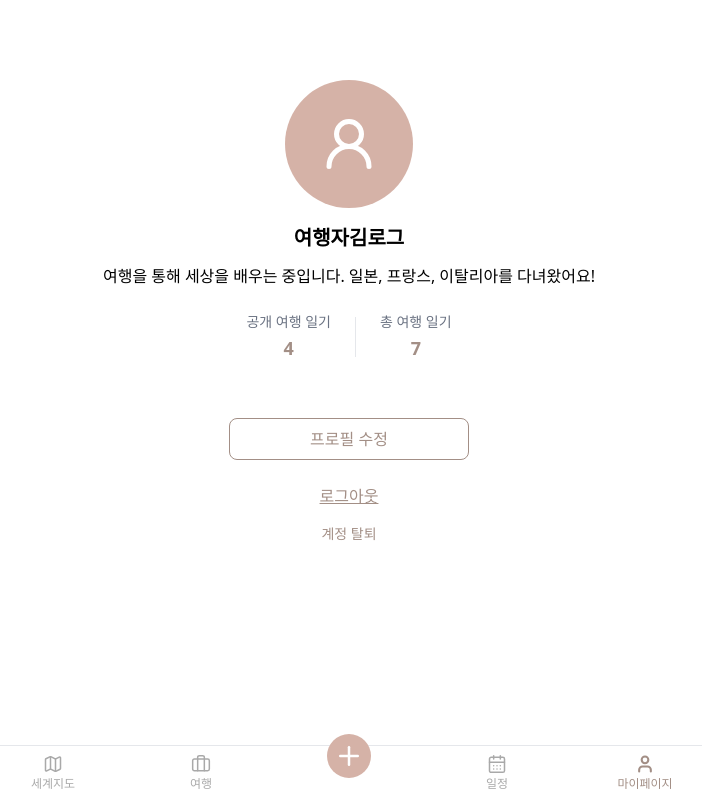
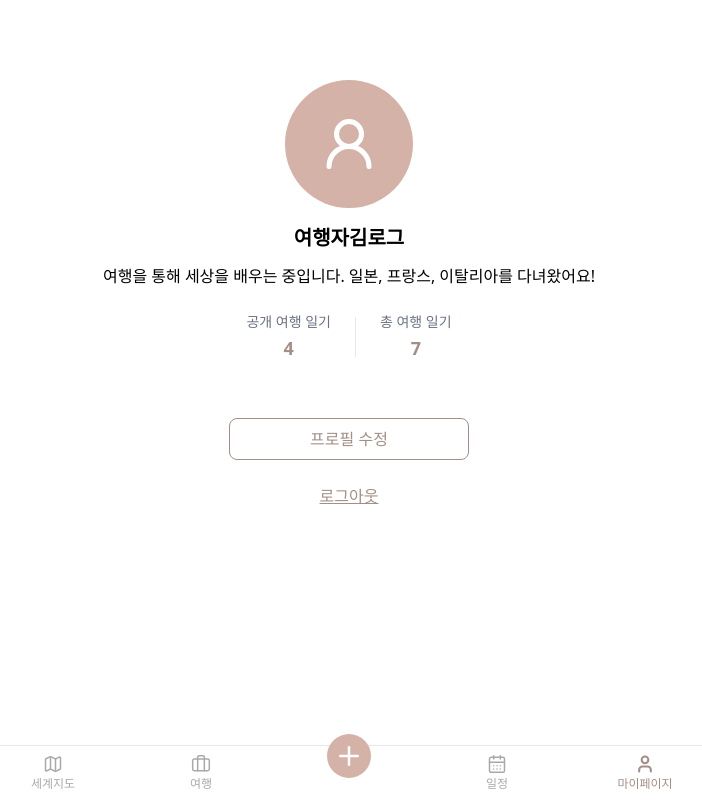
Before and after one commit to Kyung-A/log-trip-demo, a Next.js app: page /mypage in a window 1280 px wide. Shown: the whole page, without its empty margins (291-993 px from the left). Built offline with nearby package versions, Linux system fonts and the light colour scheme.

Commit message:
불필요한 파일 삭제

```diff
--- a/app/captcha/page.tsx
+++ /dev/null
@@ -1,23 +0,0 @@
-"use client";
-import { useRef } from "react";
-
-import HCaptcha from "@hcaptcha/react-hcaptcha";
-
-export default function Captcha() {
-  const hcaptchaRef = useRef(null);
-
-  const onVerificationSuccess = (token: string) => {
-    window.ReactNativeWebView?.postMessage(JSON.stringify({ token }));
-  };
-
-  return (
-    <div className="w-full h-full p-6">
-      <p className="mb-2">인증을 마무리해주세요.</p>
-      <HCaptcha
-        sitekey={process.env.NEXT_PUBLIC_HCAPTCHA_SITE_KEY || ""}
-        onVerify={onVerificationSuccess}
-        ref={hcaptchaRef}
-      />
-    </div>
-  );
-}
--- a/app/mypage/page.tsx
+++ b/app/mypage/page.tsx
@@ -12,7 +12,7 @@ export default async function MyPage() {
 
   return (
     <UserProfileWidget isMine profile={profile!} counters={counters!}>
-      <AccountSettings profile={profile!} userId={DEMO_USER_ID} />
+      <AccountSettings />
     </UserProfileWidget>
   );
 }
--- a/entities/plan/api/getPlans.ts
+++ b/entities/plan/api/getPlans.ts
@@ -1,6 +1,7 @@
 "use server";
 
 import { fakePlans } from "@/shared/data";
+
 import { ITravelPlan } from "../types";
 
 export const getPlans = async (): Promise<ITravelPlan[]> => {
--- a/features/user-delete/index.ts
+++ /dev/null
@@ -1 +0,0 @@
-export * from "./model";
--- a/features/user-delete/model/deleteUserAction.ts
+++ /dev/null
@@ -1,5 +0,0 @@
-"use server";
-
-export const deleteUserAction = async (id?: string, platform?: string) => {
-  return { success: true };
-};
--- a/features/user-delete/model/index.ts
+++ /dev/null
@@ -1 +0,0 @@
-export { deleteUserAction } from "./deleteUserAction";
--- a/shared/data/fake-plans.ts
+++ b/shared/data/fake-plans.ts
@@ -1,4 +1,5 @@
 import { IPlanItem, ITravelPlan } from "@/entities/plan";
+
 import { DEMO_USER_ID } from "./fake-user";
 
 export const fakePlans: ITravelPlan[] = [
--- a/widgets/user-profile/ui/AccountSettings.tsx
+++ b/widgets/user-profile/ui/AccountSettings.tsx
@@ -5,37 +5,14 @@ import { useCallback, useEffect } from "react";
 import { useRouter } from "next/navigation";
 import { toast } from "react-toastify";
 
-import { IProfile } from "@/entities/user";
-
-import { deleteUserAction } from "@/features/user-delete";
 import { logoutAction } from "@/features/user-logout";
 
-export const AccountSettings = ({
-  userId,
-  profile,
-}: {
-  userId?: string;
-  profile: IProfile;
-}) => {
+export const AccountSettings = () => {
   const router = useRouter();
 
   const handleLogout = useCallback(async () => {
     await logoutAction();
   }, []);
-
-  const handleDeleteUser = useCallback(async () => {
-    if (
-      !confirm(
-        "탈퇴 할 경우 모든 데이터가 삭제되며,\n소셜 로그인 연동도 해제됩니다.\n정말 탈퇴 하시겠습니까?",
-      )
-    )
-      return;
-
-    const { success } = await deleteUserAction(userId, profile?.platform);
-    if (success) {
-      router.push("/login");
-    }
-  }, [userId, profile?.platform, router]);
 
   useEffect(() => {
     window.showWebAlert = (message: string) => {
@@ -58,9 +35,6 @@ export const AccountSettings = ({
       <button onClick={() => handleLogout()} className="mt-6">
         <p className="text-latte underline">로그아웃</p>
       </button>
-      <button onClick={handleDeleteUser} className="mt-4">
-        <p className="text-latte text-sm">계정 탈퇴</p>
-      </button>
     </>
   );
 };
```
